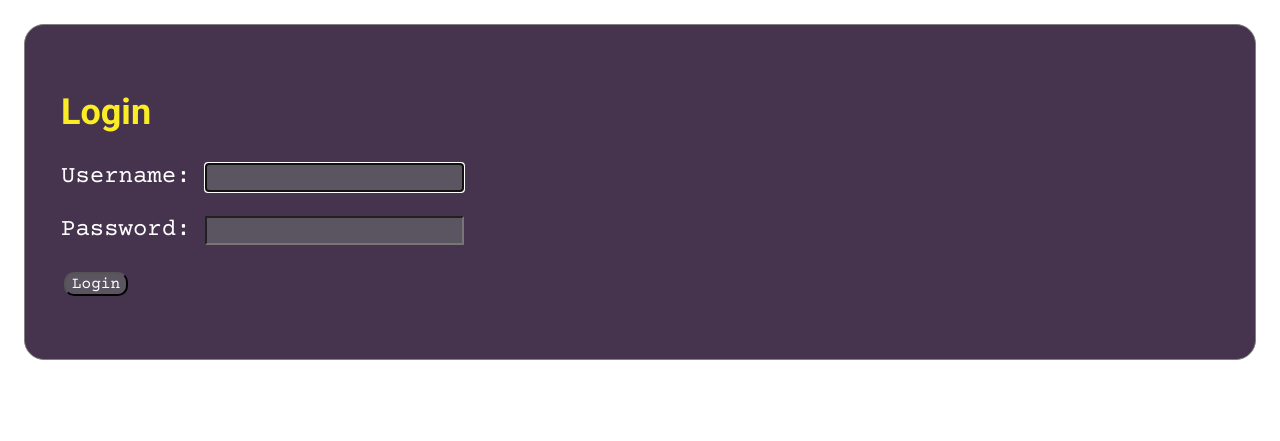
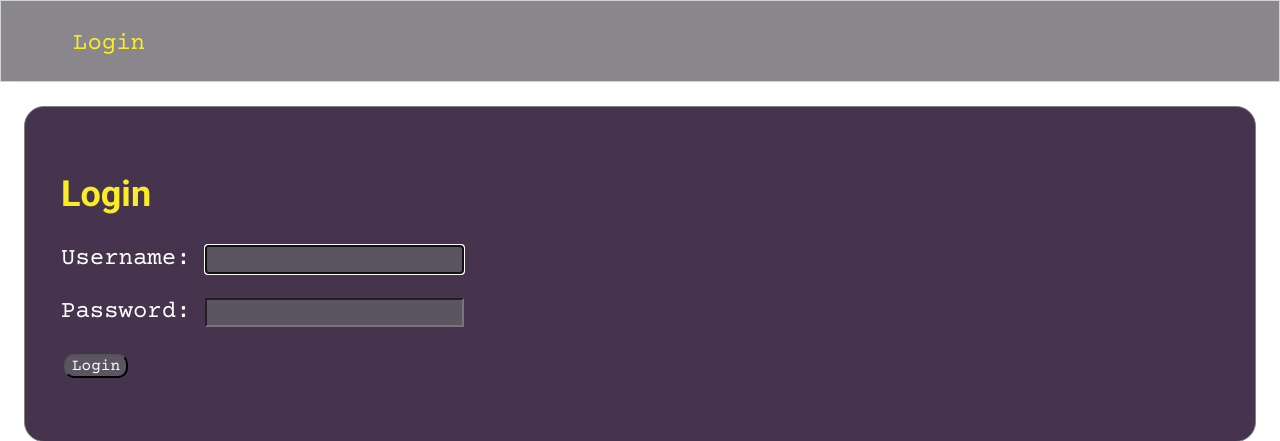
Before and after one commit to laurenriddle/Nashville-Library-Application-Python, a Django app: page /accounts/login/ in a window 1280 px wide. Shown: the top 441 px of the page. Run offline with Django 3.2, Linux system fonts and the light colour scheme; parts of the project's set-up code (start-up, migrations or seed data) failed here and were passed over.

Commit message:
completed styles for website

```diff
--- a/libraryapp/templates/registration/login.html
+++ b/libraryapp/templates/registration/login.html
@@ -4,6 +4,11 @@
 {% block css %}
     <link rel="stylesheet" href="{% static 'styles/base.css' %}" />
 {% endblock %}
+ <nav id="logout-nav site-nav">
+        <ol class="navList">
+            <li class="navList__route"><a href="{% url 'libraryapp:login' %}">Login</a></li>
+        </ol>
+    </nav>
 <section class="login-form">
 <h2 class="login-title">Login</h2>
 <form method="post">
--- a/libraryapp/templates/shared/base.html
+++ b/libraryapp/templates/shared/base.html
@@ -13,7 +13,6 @@
 </head>
 
 <body>
-
     <nav id="site-nav">
         <ol class="navList">
             <li class="navList__route"><a href="{% url 'libraryapp:home' %}">Home</a></li>
@@ -23,6 +22,7 @@
             <li class="navList__route"><a href="{% url 'libraryapp:logout' %}">Logout</a></li>
         </ol>
     </nav>
+
 
     <main class="main-content">
         {% block content %}
--- a/libraryapp/views/auth/logout.py
+++ b/libraryapp/views/auth/logout.py
@@ -4,4 +4,4 @@ from django.contrib.auth import logout
 
 def logout_user(request):
     logout(request)
-    return redirect(reverse('libraryapp:home'))
+    return redirect(reverse('libraryapp:login'))
--- a/libraryproject/urls.py
+++ b/libraryproject/urls.py
@@ -19,6 +19,6 @@ from django.urls import path
 from libraryapp.models import *
 
 urlpatterns = [
-    path('admin/', admin.site.urls),
+    path('admin/', admin.site.urls, name="login"),
     path('', include('libraryapp.urls')),
 ]
```
Also changed, not shown: libraryapp/templates/home.html (+8 -0 lines), db.sqlite3.
